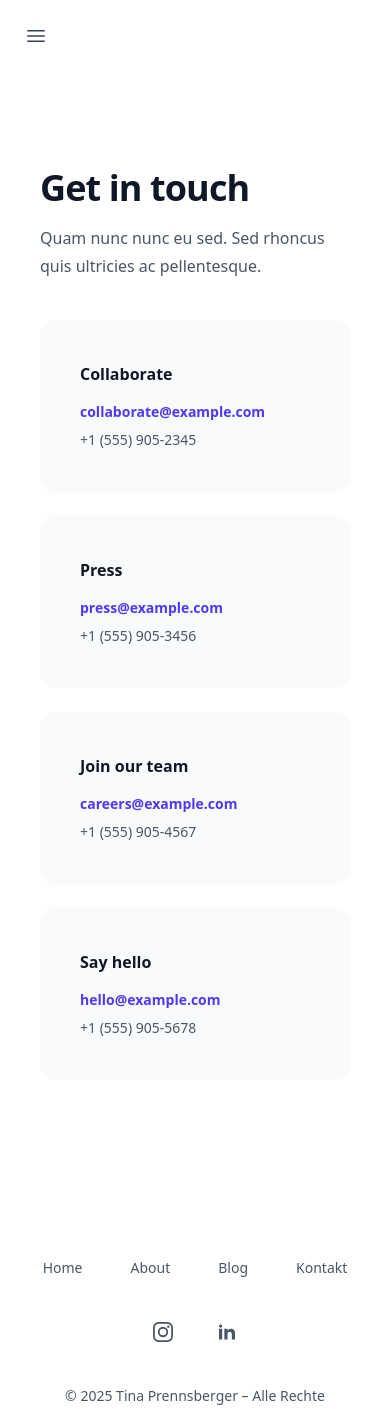
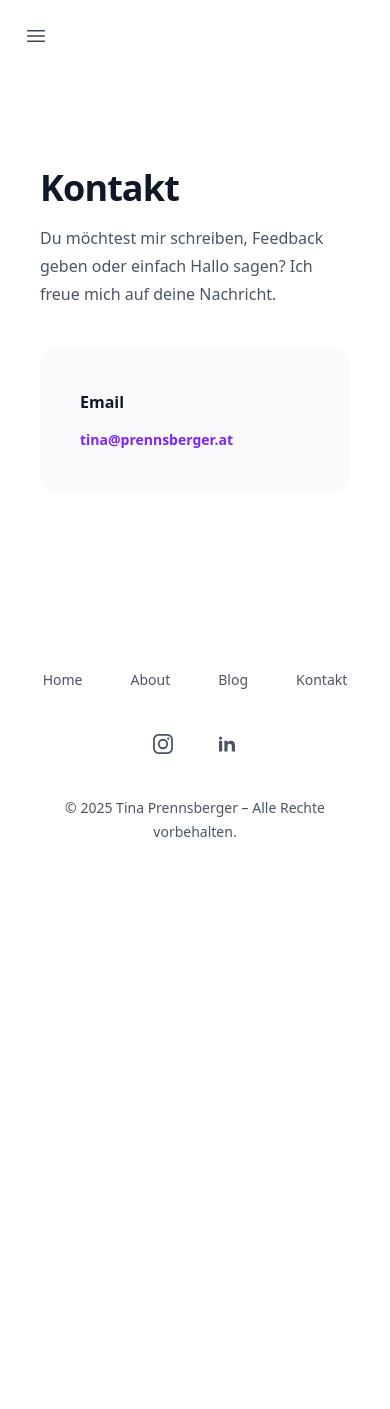
Before and after one commit to prenns/tina-website, a Next.js app: page /kontakt in a window 390 px wide. Shown: the top 1409 px of the page. After the commit the page ends 924 px from the top, so only its background shows below. Built offline with nearby package versions, Linux system fonts and the light colour scheme.

Commit message:
added marketing texts

```diff
--- a/src/app/about/page.js
+++ b/src/app/about/page.js
@@ -9,28 +9,55 @@ export default function About() {
         <div className="overflow-hidden bg-white py-24 sm:py-32">
             <div className="mx-auto max-w-2xl px-6 lg:max-w-7xl lg:px-8">
                 <div className="max-w-4xl">
-                    <p className="text-base/7 font-semibold text-indigo-600">About us</p>
+                    <p className="text-base/7 font-semibold text-violet-600">Über Mich</p>
                     <h1 className="mt-2 text-4xl font-semibold tracking-tight text-pretty text-gray-900 sm:text-5xl">
-                        On a mission to empower remote teams
+                        Meine Mission. Mein Warum.
                     </h1>
                     <p className="mt-6 text-xl/8 text-balance text-gray-700">
-                        Aliquet nec orci mattis amet quisque ullamcorper neque, nibh sem. At arcu, sit dui mi, nibh dui, diam eget
-                        aliquam. Quisque id at vitae feugiat egestas.
+                    Ein eigenes Business. Mehr Freiheit. Mehr Zeit mit der Familie.
                     </p>
                 </div>
-                <section className="mt-20 grid grid-cols-1 lg:grid-cols-2 lg:gap-x-8 lg:gap-y-16">
+                <section className="mt-4 grid grid-cols-1 lg:grid-cols-2 lg:gap-x-8 lg:gap-y-16">
                     <div className="lg:pr-8">
-                        <h2 className="text-2xl font-semibold tracking-tight text-pretty text-gray-900">Our mission</h2>
                         <p className="mt-6 text-base/7 text-gray-600">
-                            Faucibus commodo massa rhoncus, volutpat. Dignissim sed eget risus enim. Mattis mauris semper sed amet
-                            vitae sed turpis id. Id dolor praesent donec est. Odio penatibus risus viverra tellus varius sit neque
-                            erat velit. Faucibus commodo massa rhoncus, volutpat. Dignissim sed eget risus enim. Mattis mauris semper
-                            sed amet vitae sed turpis id.
+
+
+                            Das ist doch das Ziel, oder?
+                            Nur spricht kaum jemand darüber, was vorher kommt:
+
+                            Durchbeißen. Über Grenzen gehen.
+
+                            Denn diese Freiheit verdient man sich oft mit allem, was man hat.
+                            Und doch würde ich es immer wieder tun.
+
+                            Weil es mir erlaubt, ein Leben aufzubauen, das zu mir passt.
+
+                            Weil ich heute selbst entscheiden kann, wie ich arbeiten – und wie ich führen will.
+
+                            Und weil ich jeden Tag daran glaube, dass Menschlichkeit nicht das „Nice to have“ ist, sondern das Fundament von allem.
+
+                            Für meine Familie. Für mein Team. Für mich.
+                            Ich will nicht nur wirtschaftlich wachsen. Ich will Menschen mitnehmen.
+
+                            Meine Mitarbeiter sehen, fördern und ehrlich wertschätzen.
+
+                            Denn ohne sie wäre all das nicht möglich.
+
+
                         </p>
                         <p className="mt-8 text-base/7 text-gray-600">
-                            Et vitae blandit facilisi magna lacus commodo. Vitae sapien duis odio id et. Id blandit molestie auctor
-                            fermentum dignissim. Lacus diam tincidunt ac cursus in vel. Mauris varius vulputate et ultrices hac
-                            adipiscing egestas. Iaculis convallis ac tempor et ut. Ac lorem vel integer orci.
+                            Und das Schreiben?
+
+                            Das ist mein Rückzugsort. Mein Ventil. Mein Weg, Dinge zu verarbeiten – und zu teilen.
+
+                            Seit ich denken kann, liebe ich Geschichten. Früher Märchen. Dann Romane. Heute das echte Leben.
+                            Lange habe ich nur für mich geschrieben – auf Zetteln, in Notizbüchern, nachts in mein Handy getippt.
+
+                            Immer dann, wenn Gedanken zu groß für meinen Kopf wurden, habe ich sie rausgelassen.
+
+                            Vielleicht, weil ich insgeheim geglaubt habe:
+
+                            Was du fühlst, könnte genau das sein, was jemand anders gerade lesen muss.
                         </p>
                     </div>
                     <div className="pt-16 lg:row-span-2 lg:-mr-16 xl:mr-auto">
@@ -66,31 +93,33 @@ export default function About() {
                         </div>
                     </div>
                     <div className="max-lg:mt-16 lg:col-span-1">
-                        <p className="text-base/7 font-semibold text-gray-500">The numbers</p>
+                        <p className="text-base/7 font-semibold text-gray-500">Zahlen</p>
                         <hr className="mt-6 border-t border-gray-200" />
                         <dl className="mt-6 grid grid-cols-1 gap-x-8 gap-y-4 sm:grid-cols-2">
                             <div className="flex flex-col gap-y-2 border-b border-dotted border-gray-200 pb-4">
-                                <dt className="text-sm/6 text-gray-600">Raised</dt>
+                                <dt className="text-sm/6 text-gray-600">Kinder</dt>
                                 <dd className="order-first text-6xl font-semibold tracking-tight">
-                                    $<span>150</span>M
+                                    <span>2</span>
                                 </dd>
                             </div>
-                            <div className="flex flex-col gap-y-2 border-b border-dotted border-gray-200 pb-4">
-                                <dt className="text-sm/6 text-gray-600">Companies</dt>
+
+                            <div className="flex flex-col gap-y-2 max-sm:border-b max-sm:border-dotted max-sm:border-gray-200 max-sm:pb-4">
+                                <dt className="text-sm/6 text-gray-600">Kunden</dt>
                                 <dd className="order-first text-6xl font-semibold tracking-tight">
-                                    <span>30</span>K
-                                </dd>
-                            </div>
-                            <div className="flex flex-col gap-y-2 max-sm:border-b max-sm:border-dotted max-sm:border-gray-200 max-sm:pb-4">
-                                <dt className="text-sm/6 text-gray-600">Deals Closed</dt>
-                                <dd className="order-first text-6xl font-semibold tracking-tight">
-                                    <span>1.5</span>M
+                                    <span>+55.000</span>
                                 </dd>
                             </div>
                             <div className="flex flex-col gap-y-2">
-                                <dt className="text-sm/6 text-gray-600">Leads Generated</dt>
+                                <dt className="text-sm/6 text-gray-600">Bücher</dt>
                                 <dd className="order-first text-6xl font-semibold tracking-tight">
-                                    <span>200</span>M
+                                    <span>0,9</span>
+                                </dd>
+                            </div>
+
+                            <div className="flex flex-col gap-y-2 border-b border-dotted border-gray-200 pb-4">
+                                <dt className="text-sm/6 text-gray-600">Umsatz</dt>
+                                <dd className="order-first text-6xl font-semibold tracking-tight">
+                                    <span>+6 Mio.</span>€
                                 </dd>
                             </div>
                         </dl>
--- a/src/app/blog/[slug]/page.js
+++ b/src/app/blog/[slug]/page.js
@@ -50,12 +50,12 @@ export default async function BlogPost({ params }) {
     }
 
     return (
-        <div className="mt-8 lg:mt-16">
+        <div className="mt-2 lg:mt-8">
             <div className="xl:relative">
                 <div className="mx-auto max-w-2xl">
                     <article>
                         <header className="flex flex-col">
-                            <div className="mt-4 flex items-center gap-4">
+                            <div className="flex items-center gap-4">
                                 {post.author?.node?.avatar?.url && (
                                     <img
                                         src={post.author.node.avatar.url}
--- a/src/app/blog/page.js
+++ b/src/app/blog/page.js
@@ -13,7 +13,7 @@ export default async function BlogHome() {
                     <h2 className="text-4xl font-semibold tracking-tight text-balance text-gray-900 sm:text-5xl">
                         Mein Blog
                     </h2>
-                    <p className="mt-2 text-lg/8 text-gray-600">Learn how to grow your business with our expert advice.</p>
+                    <p className="mt-2 text-lg/8 text-gray-600">Aus dem echten Leben, nicht aus dem Ratgeber.</p>
                 </div>
                 <div className="mx-auto mt-16 grid max-w-2xl auto-rows-fr grid-cols-1 gap-8 sm:mt-20 lg:mx-0 lg:max-w-none lg:grid-cols-3">
                     {posts.map((post) => (
--- a/src/app/kontakt/page.js
+++ b/src/app/kontakt/page.js
@@ -10,77 +10,23 @@ export default function Kontakt() {
                 <div className="mx-auto max-w-2xl divide-y divide-gray-100 lg:mx-0 lg:max-w-none">
                     <div className="grid grid-cols-1 gap-10 py-16 lg:grid-cols-3">
                         <div>
-                            <h2 className="text-4xl font-semibold tracking-tight text-pretty text-gray-900">Get in touch</h2>
+                            <h2 className="text-4xl font-semibold tracking-tight text-pretty text-gray-900">Kontakt</h2>
                             <p className="mt-4 text-base/7 text-gray-600">
-                                Quam nunc nunc eu sed. Sed rhoncus quis ultricies ac pellentesque.
+                                Du möchtest mir schreiben, Feedback geben oder einfach Hallo sagen?
+                                Ich freue mich auf deine Nachricht.
                             </p>
                         </div>
                         <div className="grid grid-cols-1 gap-6 sm:grid-cols-2 lg:col-span-2 lg:gap-8">
                             <div className="rounded-2xl bg-gray-50 p-10">
-                                <h3 className="text-base/7 font-semibold text-gray-900">Collaborate</h3>
+                                <h3 className="text-base/7 font-semibold text-gray-900">Email</h3>
                                 <dl className="mt-3 space-y-1 text-sm/6 text-gray-600">
                                     <div>
                                         <dt className="sr-only">Email</dt>
                                         <dd>
-                                            <a href="mailto:collaborate@example.com" className="font-semibold text-indigo-600">
-                                                collaborate@example.com
+                                            <a href="mailto:tina@prennsberger.at" className="font-semibold text-violet-600">
+                                                tina@prennsberger.at
                                             </a>
                                         </dd>
-                                    </div>
-                                    <div className="mt-1">
-                                        <dt className="sr-only">Phone number</dt>
-                                        <dd>+1 (555) 905-2345</dd>
-                                    </div>
-                                </dl>
-                            </div>
-                            <div className="rounded-2xl bg-gray-50 p-10">
-                                <h3 className="text-base/7 font-semibold text-gray-900">Press</h3>
-                                <dl className="mt-3 space-y-1 text-sm/6 text-gray-600">
-                                    <div>
-                                        <dt className="sr-only">Email</dt>
-                                        <dd>
-                                            <a href="mailto:press@example.com" className="font-semibold text-indigo-600">
-                                                press@example.com
-                                            </a>
-                                        </dd>
-                                    </div>
-                                    <div className="mt-1">
-                                        <dt className="sr-only">Phone number</dt>
-                                        <dd>+1 (555) 905-3456</dd>
-                                    </div>
-                                </dl>
-                            </div>
-                            <div className="rounded-2xl bg-gray-50 p-10">
-                                <h3 className="text-base/7 font-semibold text-gray-900">Join our team</h3>
-                                <dl className="mt-3 space-y-1 text-sm/6 text-gray-600">
-                                    <div>
-                                        <dt className="sr-only">Email</dt>
-                                        <dd>
-                                            <a href="mailto:careers@example.com" className="font-semibold text-indigo-600">
-                                                careers@example.com
-                                            </a>
-                                        </dd>
-                                    </div>
-                                    <div className="mt-1">
-                                        <dt className="sr-only">Phone number</dt>
-                                        <dd>+1 (555) 905-4567</dd>
-                                    </div>
-                                </dl>
-                            </div>
-                            <div className="rounded-2xl bg-gray-50 p-10">
-                                <h3 className="text-base/7 font-semibold text-gray-900">Say hello</h3>
-                                <dl className="mt-3 space-y-1 text-sm/6 text-gray-600">
-                                    <div>
-                                        <dt className="sr-only">Email</dt>
-                                        <dd>
-                                            <a href="mailto:hello@example.com" className="font-semibold text-indigo-600">
-                                                hello@example.com
-                                            </a>
-                                        </dd>
-                                    </div>
-                                    <div className="mt-1">
-                                        <dt className="sr-only">Phone number</dt>
-                                        <dd>+1 (555) 905-5678</dd>
                                     </div>
                                 </dl>
                             </div>
--- a/src/app/page.js
+++ b/src/app/page.js
@@ -15,7 +15,7 @@ export default async function Home() {
   return (
     <div className="bg-white">
       <main>
-        <div className="relative isolate pt-14">
+        <div className="relative isolate">
           <svg
             aria-hidden="true"
             className="absolute inset-0 -z-10 size-full stroke-gray-200 [mask-image:radial-gradient(100%_100%_at_top_right,white,transparent)]"
@@ -40,17 +40,20 @@ export default async function Home() {
             </svg>
             <rect fill="url(#83fd4e5a-9d52-42fc-97b6-718e5d7ee527)" width="100%" height="100%" strokeWidth={0} />
           </svg>
-          <div className="mx-auto max-w-7xl px-6 py-24 sm:py-32 lg:flex lg:items-center lg:gap-x-10 lg:px-8 lg:py-40">
+          <div className="mx-auto max-w-7xl px-6 py-6 sm:py-16 lg:flex lg:items-center lg:gap-x-10 lg:px-8 lg:py-40">
             <div className="mx-auto max-w-2xl lg:mx-0 lg:flex-auto">
               <h1 className="mt-10 text-5xl font-semibold tracking-tight text-pretty sm:text-7xl">
                 Hallo, ich bin Tina.
               </h1>
               <h2 className="text-3xl font-semibold tracking-tight text-pretty text-violet-500 sm:text-7xl">
-                <TypewriterText words={["Mutter.", "Unternehmerin.", "Autorin."]} />
+                <TypewriterText words={["Mutter.", "Unternehmerin.", "Personalerin.", "Autorin."]} />
               </h2>
-              <p className="mt-8 text-lg font-medium text-pretty text-gray-500 sm:text-xl/8">
-                Anim aute id magna aliqua ad ad non deserunt sunt. Qui irure qui lorem cupidatat commodo. Elit sunt amet
-                fugiat veniam occaecat fugiat aliqua. Anim aute id magna aliqua ad ad non deserunt sunt.
+              <p className="mt-8 text-xl/8 text-balance text-gray-700">Zwei kleine Kinder, ein wachsendes Millionenbusiness – und ein Kopf voller Fragen, Ideen und To-dos.</p>
+              <p className="mt-4 text-gray-600 text-base/7">
+                Zwischen Spielplatz und Strategie-Meeting, zwischen Familienzeit und Firmenführung versuche ich, nicht mich selbst zu verlieren.
+                Ich glaube an ehrliche Worte, echte Geschichten – und daran, dass man nicht perfekt sein muss, um Großes zu schaffen. Das zu erkennen, war mein größter Lernprozess.
+                Hier schreibe ich über mentale Gesundheit, Mutterschaft, Leadership – und das echte Leben dazwischen.
+                Als Unternehmerin. Als Mama. Als Frau.
               </p>
             </div>
             <div className="mt-16 sm:mt-24 lg:mt-0 lg:shrink-0 lg:grow">
@@ -63,9 +66,10 @@ export default async function Home() {
           <div className="mx-auto max-w-7xl px-6 lg:px-8">
             <div className="mx-auto max-w-2xl text-center">
               <h2 className="text-4xl font-semibold tracking-tight text-balance text-gray-900 sm:text-5xl">
-                Neueste Artikel
+                Neu im Blog
               </h2>
-              <p className="mt-2 text-lg/8 text-gray-600">Learn how to grow your business with our expert advice.</p>
+              <p className="mt-2 text-lg/8 text-gray-600">Aus dem echten Leben, nicht aus dem Ratgeber.
+              </p>
             </div>
             <div className="mx-auto mt-16 grid max-w-2xl auto-rows-fr grid-cols-1 gap-8 sm:mt-20 lg:mx-0 lg:max-w-none lg:grid-cols-3">
               {posts.map((post) => (
--- a/src/components/layout/footer.js
+++ b/src/components/layout/footer.js
@@ -10,7 +10,7 @@ const navigation = {
     social: [
         {
             name: 'Instagram',
-            href: '#',
+            href: 'https://www.instagram.com/tinaprennsberger/',
             icon: (props) => (
                 <svg fill="currentColor" viewBox="0 0 24 24" {...props}>
                     <path
@@ -23,7 +23,7 @@ const navigation = {
         },
         {
             name: 'LinkedIn',
-            href: '#',
+            href: 'https://www.linkedin.com/in/tina-prennsberger-546766120/',
             icon: (props) => (
                 <svg  {...props} fill="currentColor" viewBox="0 0 24 24">
                     <path fillRule="evenodd" d="M12.51 8.796v1.697a3.738 3.738 0 0 1 3.288-1.684c3.455 0 4.202 2.16 4.202 4.97V19.5h-3.2v-5.072c0-1.21-.244-2.766-2.128-2.766-1.827 0-2.139 1.317-2.139 2.676V19.5h-3.19V8.796h3.168ZM7.2 6.106a1.61 1.61 0 0 1-.988 1.483 1.595 1.595 0 0 1-1.743-.348A1.607 1.607 0 0 1 5.6 4.5a1.601 1.601 0 0 1 1.6 1.606Z" clipRule="evenodd" />
@@ -48,7 +48,7 @@ export default function Footer() {
                 </nav>
                 <div className="mt-16 flex justify-center gap-x-10">
                     {navigation.social.map((item) => (
-                        <Link key={item.name} href={item.href} className="text-gray-600 hover:text-gray-800">
+                        <Link target="_blank" key={item.name} href={item.href} className="text-gray-600 hover:text-gray-800">
                             <span className="sr-only">{item.name}</span>
                             <item.icon aria-hidden="true" className="size-6" />
                         </Link>
--- a/src/components/layout/header.js
+++ b/src/components/layout/header.js
@@ -57,6 +57,7 @@ export default function Header() {
                             <div className="space-y-2 py-6">
                                 {navigation.map((item) => (
                                     <Link
+                                        onClick={() => setMobileMenuOpen(false)}
                                         key={item.name}
                                         href={item.href}
                                         className="-mx-3 block rounded-lg px-3 py-2 text-base/7 font-semibold text-gray-900 hover:bg-gray-50"
```
